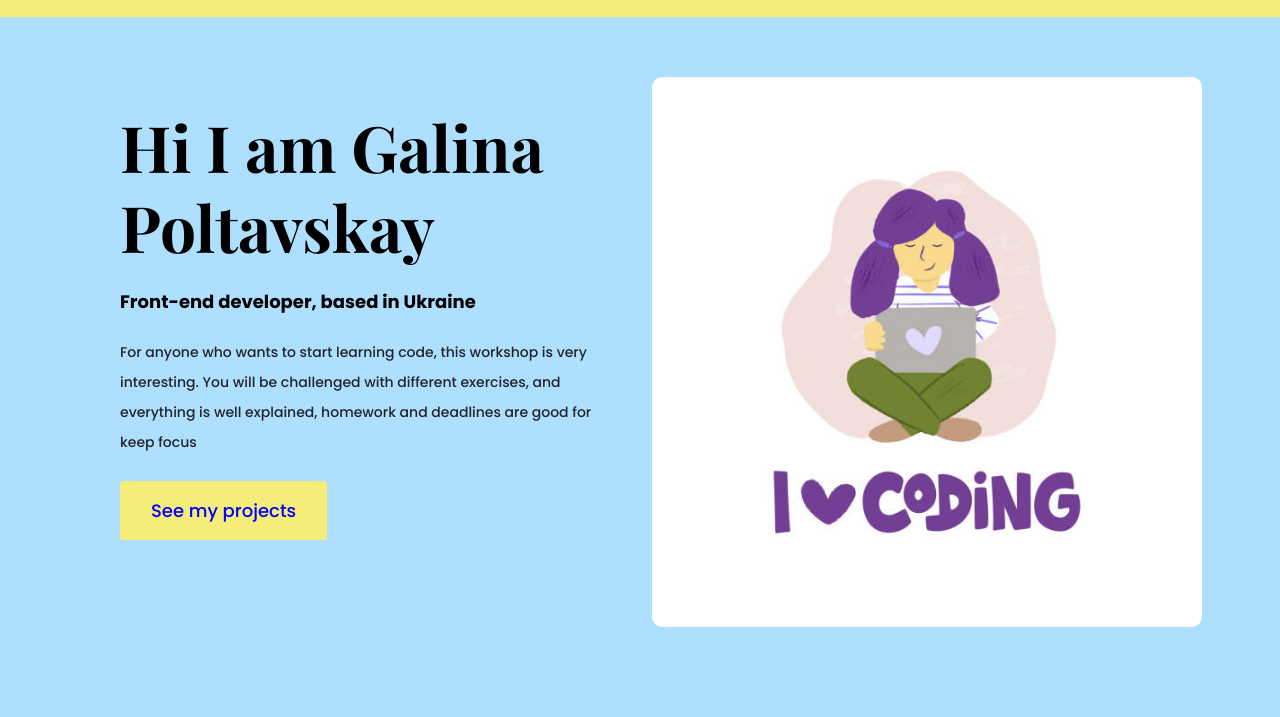
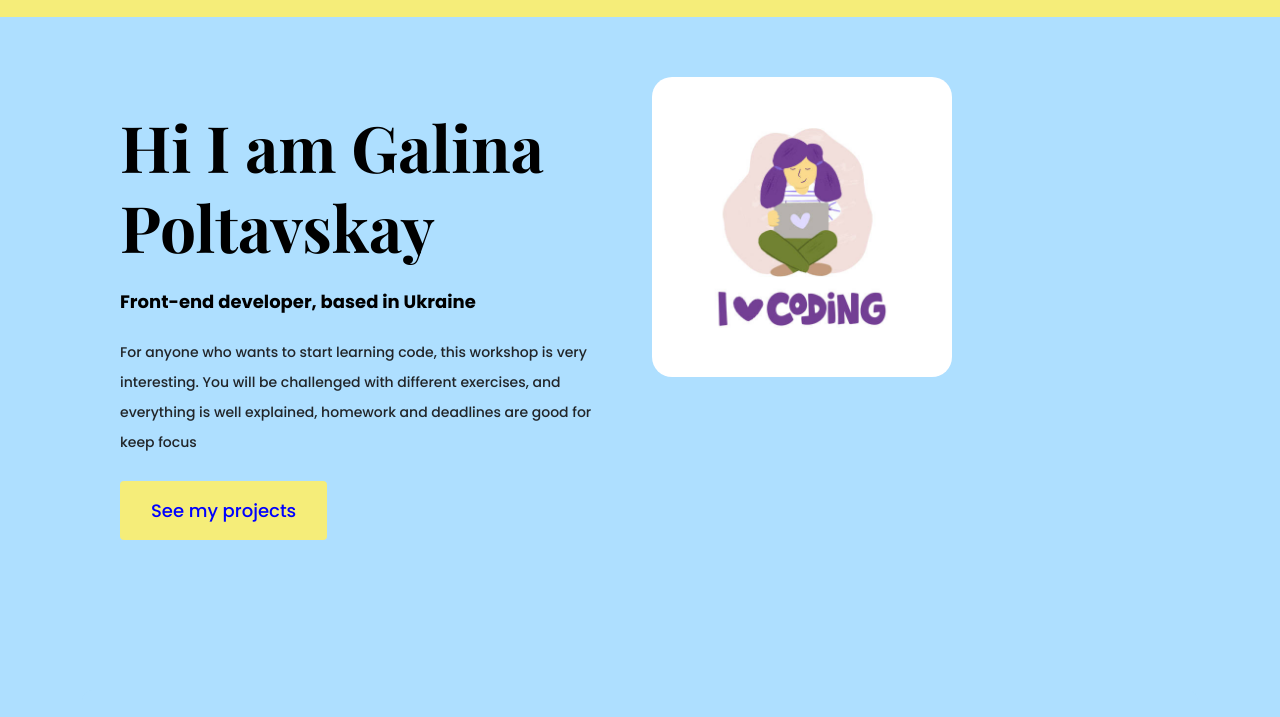
Before and after one commit to Poltavskay/portfolio-project, a plain HTML site: page about.html in a window 1280 px wide. Shown: the part 65-782 px from the top of the page. Drawn offline with nearby package versions, Linux system fonts and the light colour scheme.

Commit message:
Fixed the about page

```diff
--- a/styles/porfolio.css
+++ b/styles/porfolio.css
@@ -89,8 +89,8 @@ font-family: var(--default-font-family);
 }
 
 .coding-img {
-  max-width: 550px;
-  border-radius: 10px;
+  max-width: 300px;
+  border-radius: 20px;
 }
 
 .btn-branding {
```
